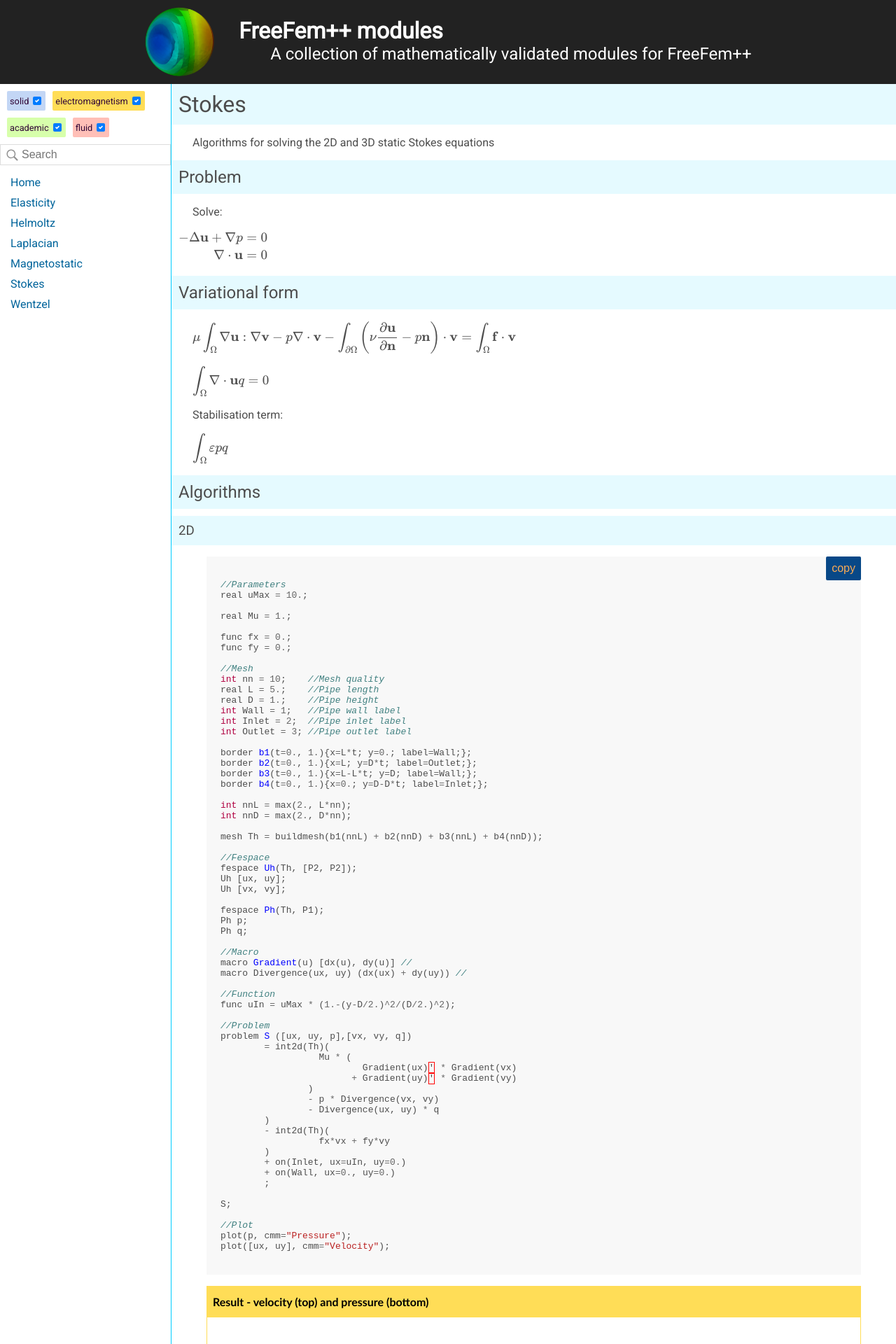
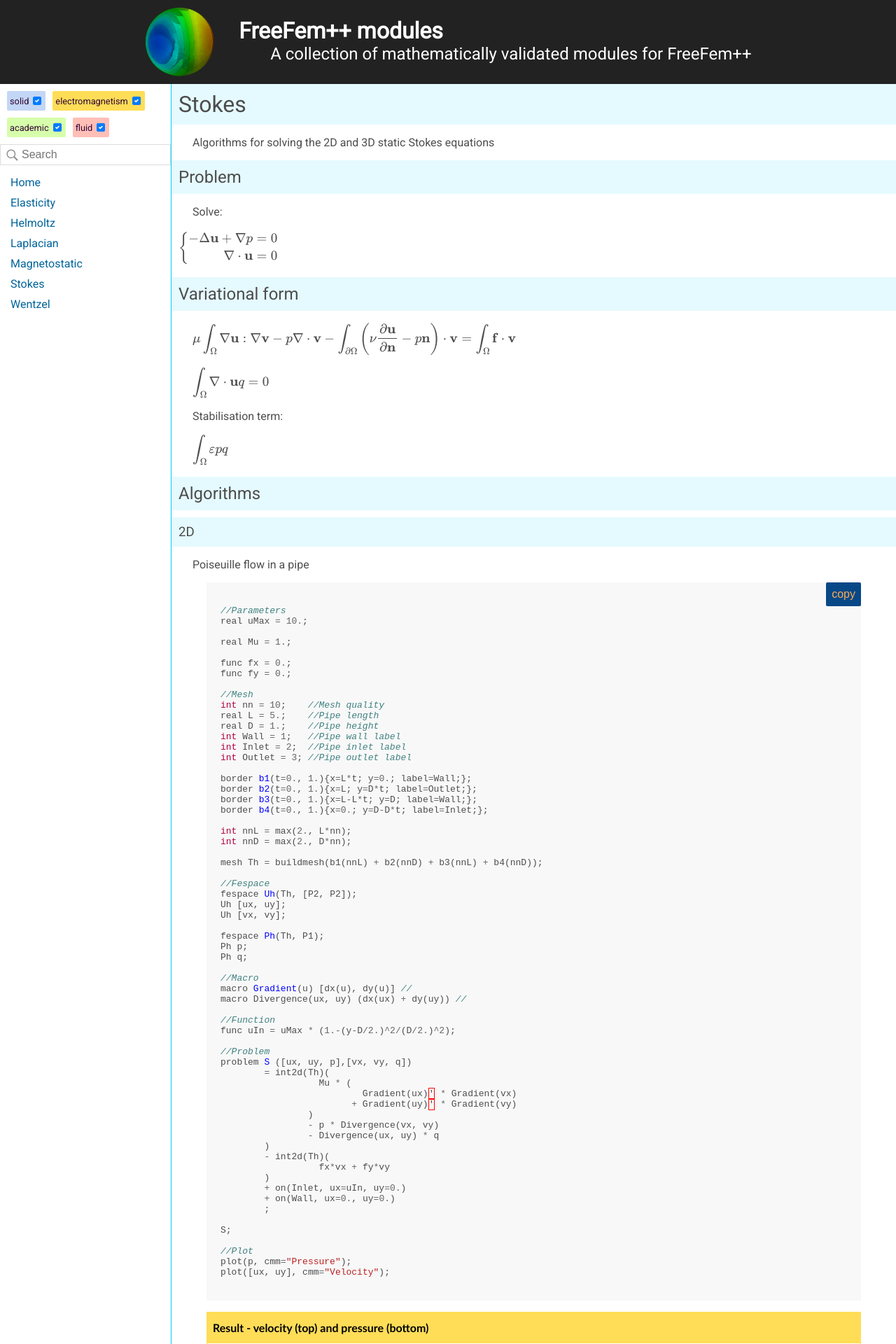
Before and after one commit to FreeFem/FreeFem-modules, a Jekyll site: the page built from _modules/stokes.md, in a window 1280 px wide. Shown: the top 1920 px of the page at 70% size. Built offline with Jekyll 4.4.1, drawn with Linux system fonts in a browser that asks for light colours; formulas are drawn with MathJax 3; our own code applies the rules of GitHub Pages for plain Markdown files; some of the changed text lies outside the part shown.

Commit message:
update modules

```diff
--- a/_modules/stokes.md
+++ b/_modules/stokes.md
@@ -13,10 +13,12 @@
 Solve:
 
 $$
+\left\{
 \begin{align*}
 	-\Delta\mathbf{u} + \nabla p &= 0\\
 	\nabla\cdot\mathbf{u} &= 0
 \end{align*}
+\right.
 $$
 
 ## Variational form
@@ -44,6 +46,8 @@
 ## Algorithms
 
 ### 2D
+
+Poiseuille flow in a pipe
 
 {% highlight cpp %}
 //Parameters
@@ -118,6 +122,8 @@
 |![Pressure]({{ site.url }}{{ site.baseurl }}/assets/Stokes2D_p.png)|
 
 ### 3D
+
+Poiseuille flow in a pipe
 
 {% highlight cpp %}
 load "msh3"
```
Also changed, not shown: _modules/wentzel.md (+2 -0 lines).
